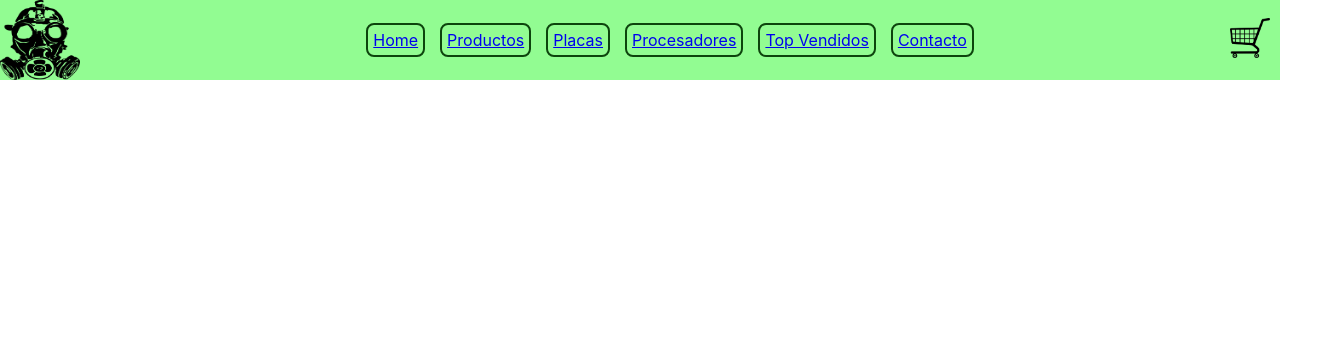
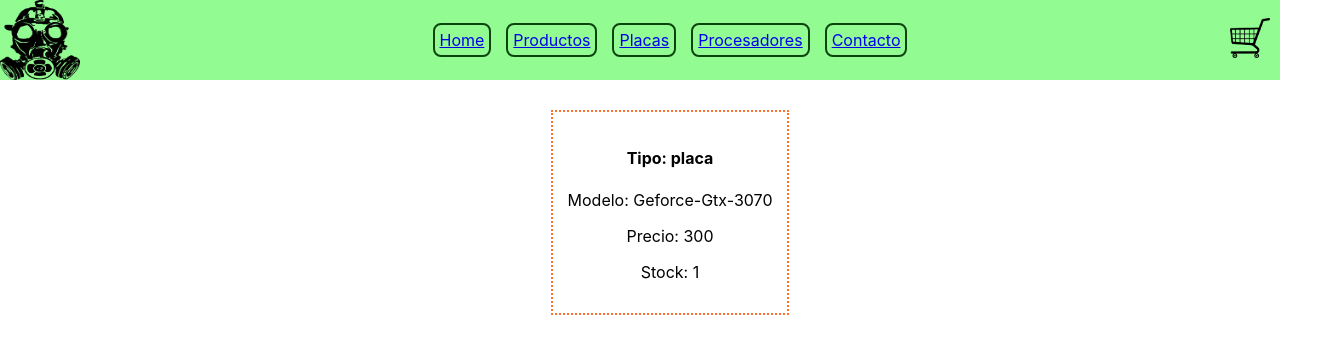
Before and after one commit to fedec89/rademia-app, a React (Create React App) app in the folder rademia-app/: page /item/1 in a window 1280 px wide. Shown: the top 354 px of the page, 1340 px wide, since content can reach past the window. Built offline with nearby package versions, Linux system fonts and the light colour scheme.

Commit message:
commit 14-9

```diff
--- a/rademia-app/src/App.js
+++ b/rademia-app/src/App.js
@@ -14,11 +14,12 @@ function App() {
       <BrowserRouter>
         <div className="App">
           <NavBar/>
-          <div>
+
             <Routes>
               <Route path="/productos" element={<ItemListContainer/>}/>
               <Route path="/productos/:categoryId" element={<ItemListContainer/>}/>
               <Route path="/masvendido" element={<ItemDetailContainer/>}/>
+              <Route path="/item/:productId" element={<ItemDetailContainer/>}/>
 
             </Routes>
 
@@ -37,7 +38,7 @@ function App() {
 
               </header> */}
 
-          </div>
+
         </div>
       </BrowserRouter>
 
--- a/rademia-app/src/components/Item/Item.js
+++ b/rademia-app/src/components/Item/Item.js
@@ -1,15 +1,21 @@
 import "./items.css"
+import {Link} from 'react-router-dom'
 
 
-const Item = ({id, image, tipo, modelo, precio, cantidad}) => {
+const Item = ({item}) => {
   return (
 
 
         <div className="prod">
-            <img src={image}></img>
-            <h4>{id}</h4>
-            <h3>{tipo}</h3>
-            <p>{modelo}</p>
+            <img src={item.image}></img>
+            <h4>{item.id}</h4>
+            <h3>{item.tipo}</h3>
+            <p>{item.modelo}</p>
+            <Link to={`/item/${item.id}`}>
+              Detalles
+            </Link>
+
+
 
         </div>
 
--- a/rademia-app/src/components/ItemDetalContainer/ItemDetail.js
+++ b/rademia-app/src/components/ItemDetalContainer/ItemDetail.js
@@ -1,17 +1,20 @@
 
 import "../Item/items.css"
 
-    const ItemDetails = ({id, img, tipo, modelo, precio, cantidad}) => {
+    const ItemDetails = ({items}) => {
+      console.log(items);
         return (
 
+          <>
 
           <div className="prod2">
-                <h2>Mas vendido!</h2>
-              <h4>Tipo: {tipo}</h4>
-              <p>Modelo: {modelo}</p>
-              <p>Precio: {precio}</p>
-              <p>Stock: {cantidad}</p>
+
+              <h4>Tipo: {items.tipo}</h4>
+              <p>Modelo: {items.modelo}</p>
+              <p>Precio: {items.precio}</p>
+              <p>Stock: {items.cantidad}</p>
           </div>
+          </>
         );
     };
 
--- a/rademia-app/src/components/ItemDetalContainer/ItemDetailContainer.js
+++ b/rademia-app/src/components/ItemDetalContainer/ItemDetailContainer.js
@@ -1,34 +1,38 @@
 import data from "../ItemListContainer/mockdata"
 import { useState, useEffect } from "react";
 import ItemDetailList from "./ItemDetailList";
+import { useParams } from "react-router-dom";
 
 
 const ItemDetailContainer = () => {
+    const {productId} = useParams();
     const [items, setItems] = useState([]);
 
 
-    const getData = new Promise((resolve, reject) => {
-        setTimeout(() => {
-            resolve(data);
-        }, 2000);
 
-    } );
+   const getItem = (id) => {
+    return new Promise ((resolve, reject) =>{
+        const producto = data.find(item => item.id === parseInt(id) );
+        resolve(producto)
+    })
+   }
 
 
     useEffect(() => {
-        getData.then((result) => {
-            setItems(result);
-
-        });
-
-    }, []);
-
+        const getData = async()=> {
+        const producto = await getItem(productId);
+        console.log('producto', producto)
+        setItems(producto);
+       }
+       getData();
+    },[productId])
 
 
 
 
     return (
-            <>{items.length > 0 ? (<ItemDetailList bornicoc={items[1]}/>) : (<h2>Cargando...</h2>)}</>
+            <><ItemDetailList bornicoc={items}/>
+            </>
 
             );
 };
--- a/rademia-app/src/components/ItemDetalContainer/ItemDetailList.js
+++ b/rademia-app/src/components/ItemDetalContainer/ItemDetailList.js
@@ -1,19 +1,18 @@
 import ItemDetails from "./ItemDetail";
+import '../Item/items.css'
 
 const ItemDetailList = ({bornicoc}) => {
-    console.log(bornicoc)
+
 
 
 
     return (<>
-                <ItemDetails
-                            img={bornicoc.img}
-                            key={bornicoc.id}
-                            modelo = {bornicoc.modelo}
-                            tipo={bornicoc.tipo}
-                            precio={bornicoc.precio}
-                            cantidad={bornicoc.cantidad}/>
-            </>);
+                <div className='prod-container'>
+
+
+                    <ItemDetails items={bornicoc}/>
+
+                  </div></>);
 
 
 }
--- a/rademia-app/src/components/ItemList/ItemList.js
+++ b/rademia-app/src/components/ItemList/ItemList.js
@@ -12,9 +12,7 @@ const ItemList = ({itemsList}) => {
                     return (
                         <Item
                         key={producto.id}
-                        modelo = {producto.modelo}
-                        tipo={producto.tipo}
-                        precio={producto.precio}/>
+                        item={producto} />
 
 
                     )
--- a/rademia-app/src/components/ItemListContainer/ItemListContainer.js
+++ b/rademia-app/src/components/ItemListContainer/ItemListContainer.js
@@ -2,13 +2,14 @@ import data from "./mockdata";
 import { useState, useEffect } from "react";
 import ItemList from "../ItemList/ItemList";
 import { useParams } from "react-router-dom";
+import '../Item/items.css'
 
 
 const ItemListContainer = () => {
 
-    const {categoryId} = useParams ();
 
     const [items, setItems] = useState([]);
+    const {categoryId} = useParams ();
 
 
     const getData = new Promise((resolve, reject) => {
@@ -21,8 +22,12 @@ const ItemListContainer = () => {
 
     useEffect(() => {
         getData.then((result) => {
-            const newProducts = result.filter(item=> item.tipo === categoryId)
-            setItems(result);
+            if(categoryId){ const nuevos = result.filter(cosa=> cosa.tipo === categoryId)
+                setItems(nuevos);}
+            else {
+                setItems(result)
+            };
+
 
         });
 
@@ -34,7 +39,11 @@ const ItemListContainer = () => {
 
     return (
             <>
+
+            <div className='prod-container'>
+
             <ItemList itemsList={items} />
+            </div>
 
             </>
             );
--- a/rademia-app/src/components/ItemListContainer/mockdata.js
+++ b/rademia-app/src/components/ItemListContainer/mockdata.js
@@ -2,7 +2,7 @@ const data = [
     {
         "id": 1,
         "image": './imagenes/geforce3070.jpg',
-        "tipo": "Placa",
+        "tipo": "placa",
         "modelo": "Geforce-Gtx-3070",
         "precio": 300,
         "cantidad": 1,
@@ -11,7 +11,7 @@ const data = [
     {
         "id": 2,
         "image": '../imagenes/geforce3060.jpg',
-        "tipo": "Placa",
+        "tipo": "placa",
         "modelo": "Geforce-Gtx-3060",
         "precio": 250,
         "cantidad": 1,
@@ -21,7 +21,7 @@ const data = [
     {
         "id": 3,
         "image": '../imagenes/inteli7.jpg',
-        "tipo": "Procesador",
+        "tipo": "procesador",
         "modelo": "Intel-i7",
         "precio": 300,
         "cantidad": 1,
@@ -30,7 +30,7 @@ const data = [
     {
         "id": 4,
         "image": '../imagenes/inteli9.jpg',
-        "tipo": "Procesador",
+        "tipo": "procesador",
         "modelo": "Intel-i9",
         "precio": 350,
         "cantidad": 1
@@ -40,7 +40,7 @@ const data = [
     {
         "id": 5,
         "image": '../imagenes/ryzen.jpg',
-        "tipo": "Procesador",
+        "tipo": "procesador",
         "modelo": "AMD-RYZEN",
         "precio": 300,
         "cantidad": 1
--- a/rademia-app/src/components/NavBar/NavBar.js
+++ b/rademia-app/src/components/NavBar/NavBar.js
@@ -31,10 +31,6 @@ const NavBar = () => {
                         </li>
 
                         <li>
-                            <Link to="/masvendido">Top Vendidos</Link>
-                        </li>
-
-                        <li>
                             <Link to="/">Contacto</Link>
                         </li>
                     </ul>
```
